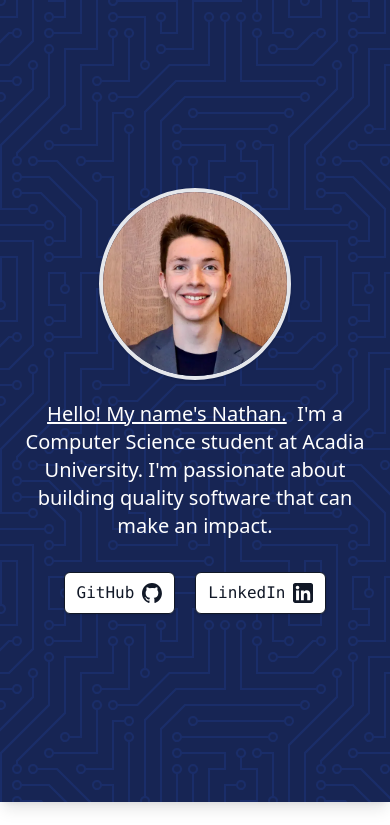
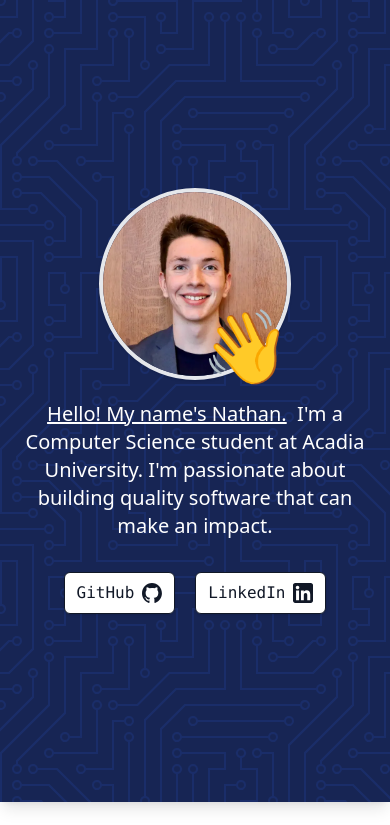
Before and after one commit to nathanfredericks/nathanfredericks.github.io, a Next.js app: page / in a window 390 px wide. Shown: the top 825 px of the page. Built offline with nearby package versions, Linux system fonts and the light colour scheme.

Commit message:
Bring back the hand emoji on mobile

```diff
--- a/pages/index.tsx
+++ b/pages/index.tsx
@@ -32,7 +32,7 @@ export default function Home() {
             height={256}
             alt="portrait of nathan fredericks"
           />
-          <div className="invisible absolute bottom-0 right-0 text-8xl md:visible">
+          <div className="absolute bottom-0 right-0 text-7xl md:text-8xl">
             👋
           </div>
         </div>
```
